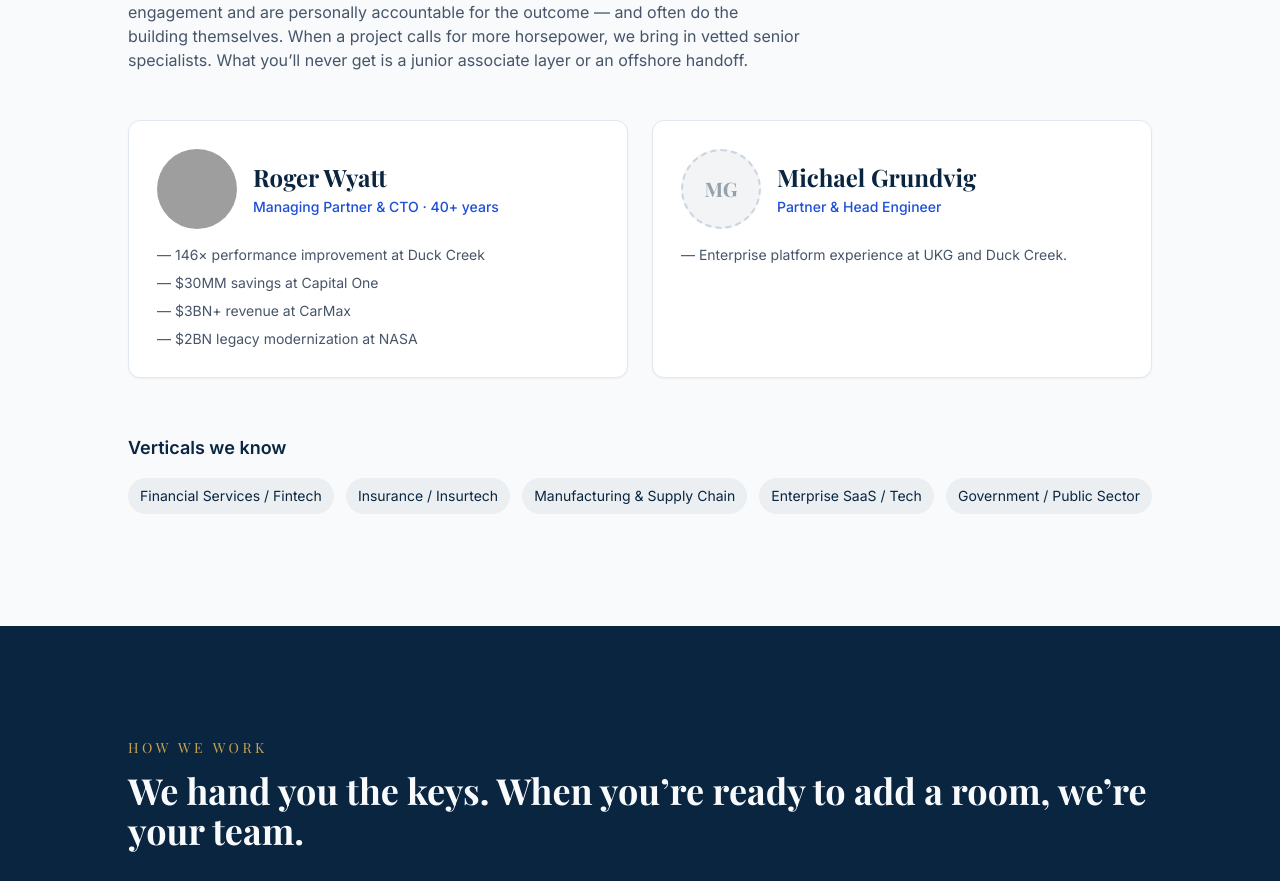
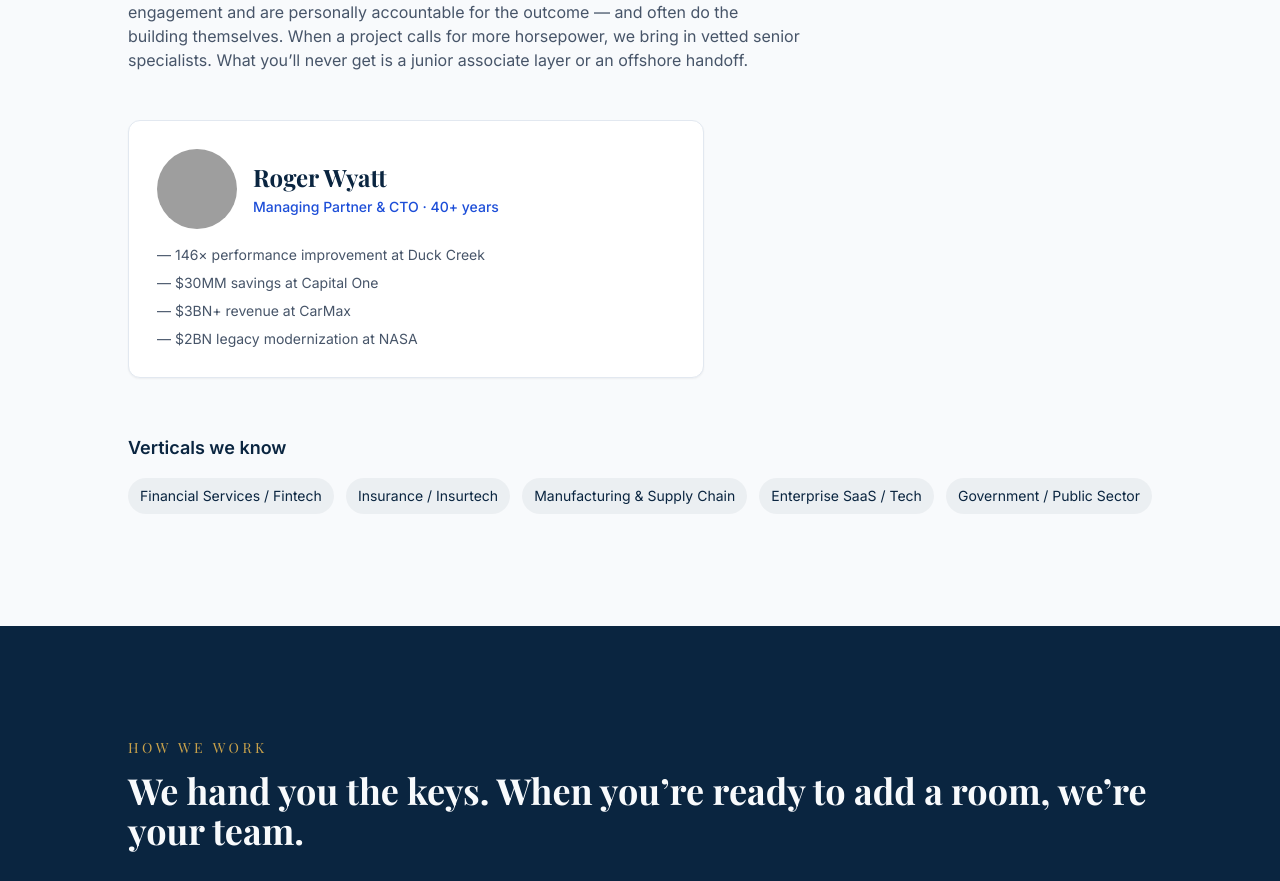
Before and after one commit to rogergwyatt/wgpartners, a Next.js app: page / in a window 1280 px wide. Shown: the part 3566-4447 px from the top of the page. Built offline with nearby package versions, Linux system fonts and the light colour scheme; grey boxes are pictures that could not be loaded.

Commit message:
feat: add per-partner published flag; hide Michael until he signs

```diff
--- a/src/components/WhoWeAre.tsx
+++ b/src/components/WhoWeAre.tsx
@@ -8,6 +8,9 @@ type Partner = {
   // To add a real headshot: drop the file in public/images/team/ and set
   // image: "/images/team/roger.jpg" (square images look best).
   image?: string;
+  // Flip to true to show this partner on the site. Set Michael to true once
+  // he signs the partnership agreement.
+  published: boolean;
 };
 
 const partners: Partner[] = [
@@ -21,13 +24,17 @@ const partners: Partner[] = [
       "$3BN+ revenue at CarMax",
       "$2BN legacy modernization at NASA",
     ],
+    published: true,
   },
   {
     name: "Michael Grundvig",
     title: "Partner & Head Engineer",
     creds: ["Enterprise platform experience at UKG and Duck Creek."],
+    published: false, // TODO: set true when Michael signs the agreement
   },
 ];
+
+const visiblePartners = partners.filter((p) => p.published);
 
 const verticals = [
   "Financial Services / Fintech",
@@ -62,8 +69,12 @@ export default function WhoWeAre() {
         never get is a junior associate layer or an offshore handoff.
       </p>
 
-      <div className="mt-12 grid gap-6 md:grid-cols-2">
-        {partners.map((p) => (
+      <div
+        className={`mt-12 grid gap-6 ${
+          visiblePartners.length > 1 ? "md:grid-cols-2" : "max-w-xl"
+        }`}
+      >
+        {visiblePartners.map((p) => (
           <div
             key={p.name}
             className="rounded-xl border border-slate-200 bg-white p-7 shadow-sm"
```
